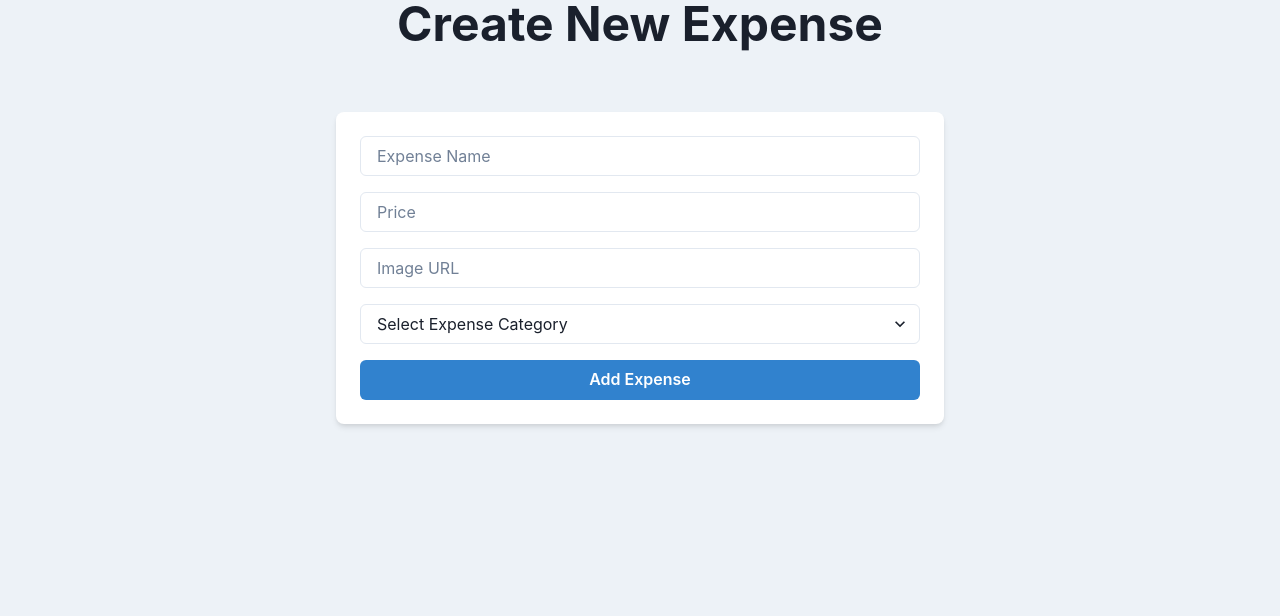
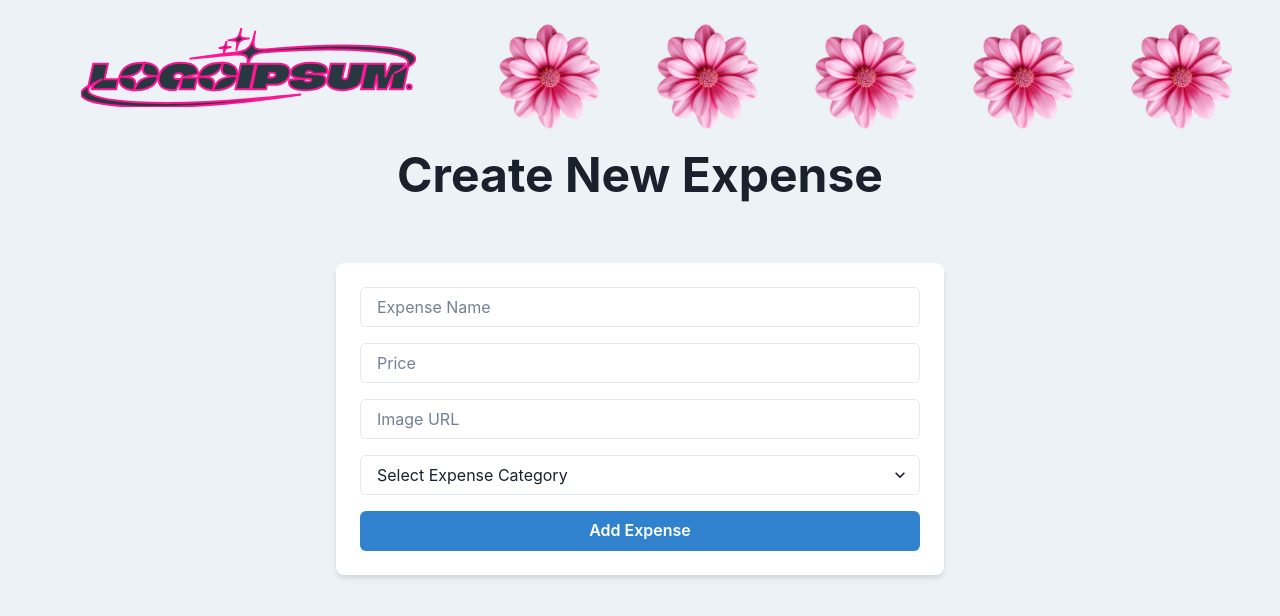
Before and after one commit to ImaniDigitalDiary/MUNYUN, a React (Vite) app in the folder MUNYUN/frontend/: page /expenses/create in a window 1280 px wide. Shown: the top 616 px of the page. Built offline with nearby package versions, Linux system fonts and the light colour scheme.

Commit message:
added navbar to createpage

```diff
--- a/MUNYUN/frontend/src/pages/CreatePage.jsx
+++ b/MUNYUN/frontend/src/pages/CreatePage.jsx
@@ -3,7 +3,8 @@ import React from 'react'
 import { useState } from 'react'
 import { useExpenseTracking } from '../tracking/expense'
 
-
+// COMPONENTS
+import Navbar from '../components/Navbar'
 
 function CreatePage({onExpenseCreate} ) {
   const [newExpense, setNewExpense] = useState({
@@ -72,7 +73,9 @@ function CreatePage({onExpenseCreate} ) {
 
 
   return (
-    <Container maxW={'container.sm'}>
+    <div>
+      <Navbar />
+      <Container maxW={'container.sm'}>
       <VStack
         spacing={8}
       >
@@ -137,7 +140,8 @@ function CreatePage({onExpenseCreate} ) {
         </Box>
       </VStack>
 
-    </Container>
+      </Container>
+    </div>
   )
 }
 
```
